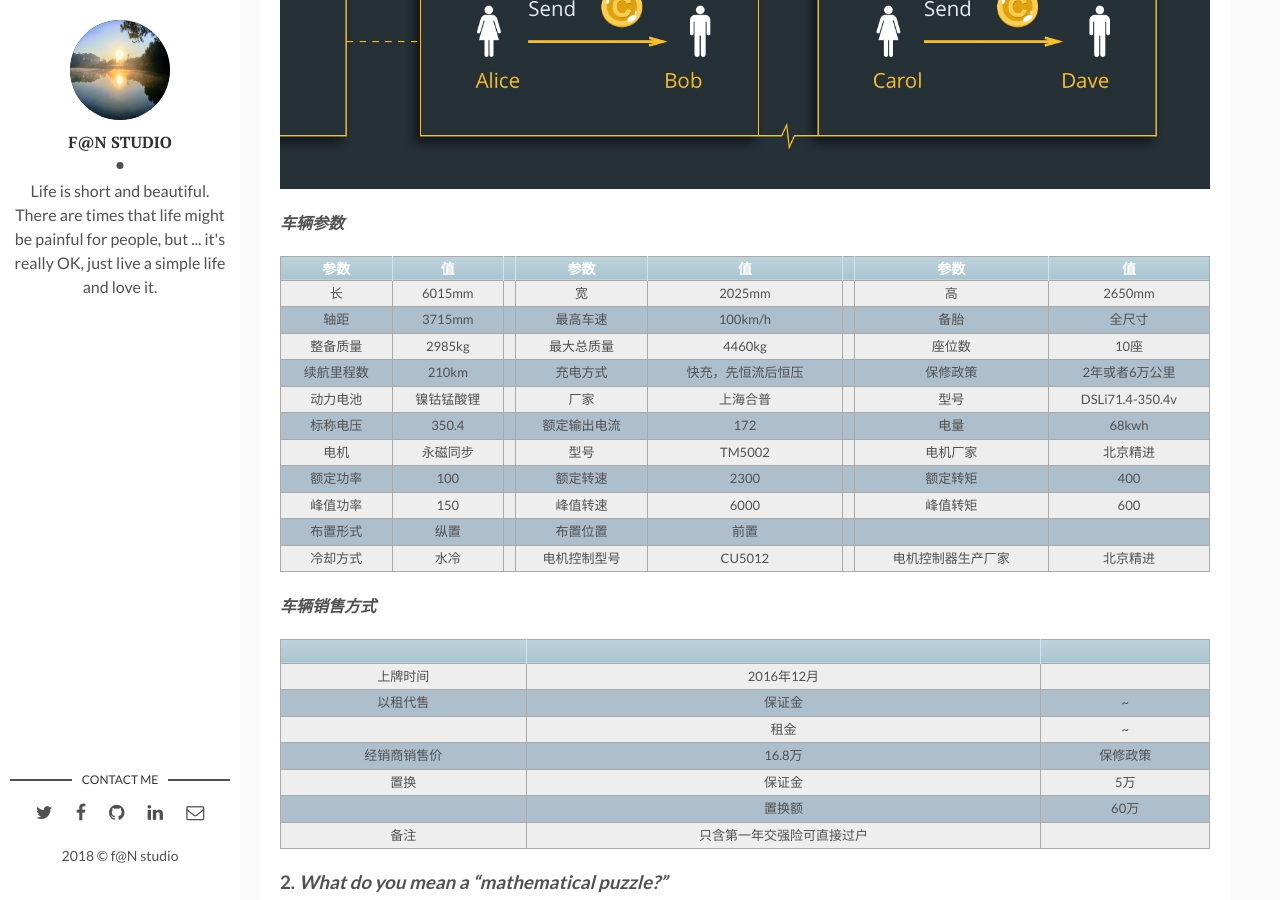
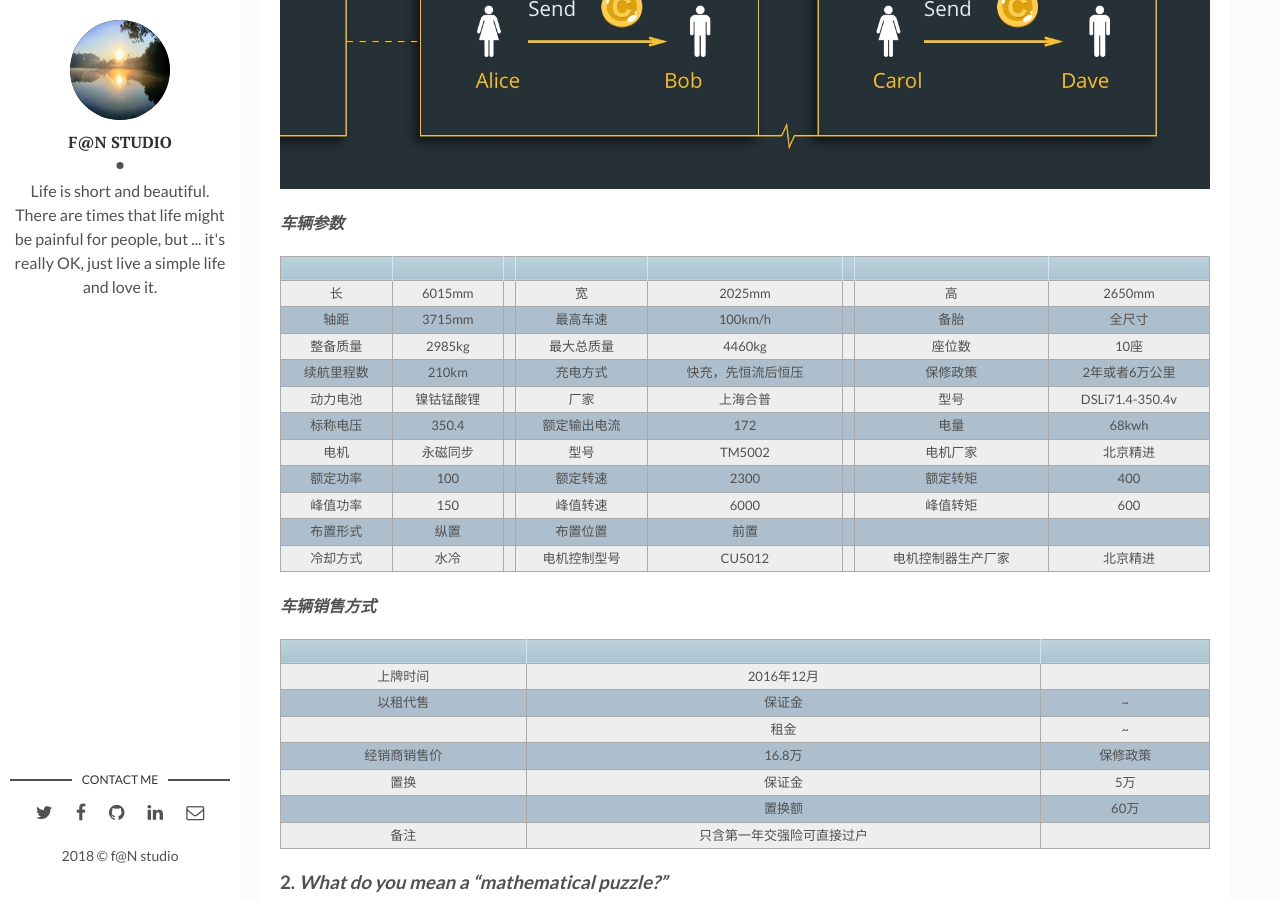
Before and after one commit to wowfrank/wowfrank.github.io, a Jekyll site: the page built from _posts/2018-08-19-information-of-pure-electric-cars-sales.markdown, in a window 1280 px wide and 900 px high, scrolled down 1262 px. Built offline with Jekyll 4.4.1, drawn with Linux system fonts in a browser that asks for light colours; comment, search, counter and statistics services are not loaded.

Commit message:
Update 2018-08-19-information-of-pure-electric-cars-sales.markdown

```diff
--- a/_posts/2018-08-19-information-of-pure-electric-cars-sales.markdown
+++ b/_posts/2018-08-19-information-of-pure-electric-cars-sales.markdown
@@ -13,7 +13,7 @@ tags: [Pure Electric Car,Tech]
 ![Chain of Blocks]({{site.baseurl}}/assets/img/blockchain-pow-confirmation.jpg)
 #### _车辆参数_
 
-|     参数     |   值   | |      参数      |       值       |  |        参数         |      值     |
+|          |      | |           |           |  |                |       |
 |:----------:|:----------:|-|:------------:|:------------------:|-|:------------------:|:---------------:|
 |     长     |   6015mm   | |      宽      |       2025mm       | |         高         |      2650mm     |
 |    轴距    |   3715mm   | |     最高车速     |     100km/h       | |      备胎     |     全尺寸     |
```
